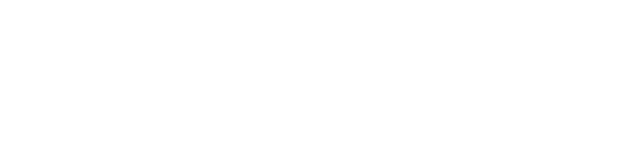
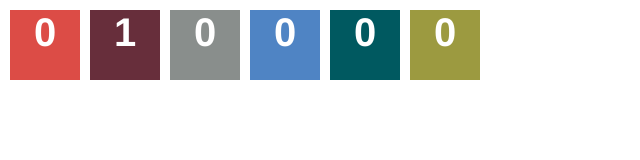
Before and after one commit to meggiszu/learning-HTML-CSS-and-JS, a plain HTML site: page simplePaint/index.html in a window 1280 px wide. Shown: the whole page, without its empty margins (0-640 px from the left). Drawn offline with Linux system fonts and the light colour scheme.

Commit message:
counting panel added

```diff
--- a/simplePaint/index.html
+++ b/simplePaint/index.html
@@ -7,6 +7,15 @@
   <script src="script.js"></script>
 </head>
 <body>
+  <div class="counting-panel">
+    <div class="counter points-hide1"><span id="#DC4C46">0</span></div>
+    <div class="counter points-hide2"><span id="#672E3B">0</span></div>
+    <div class="counter points-hide3"><span id="#898E8C">0</span></div>
+    <div class="counter points-hide4"><span id="#4F84C4">0</span></div>
+    <div class="counter points-hide5"><span id="#005960">0</span></div>
+    <div class="counter points-hide6"><span id="#9C9A40">0</span></div>
+  </div>
 
+  <div id='paint'></div>
 </body>
 </html>
--- a/simplePaint/script.js
+++ b/simplePaint/script.js
@@ -1,38 +1,62 @@
 document.addEventListener("DOMContentLoaded", function() {
-
-
   let active = false;
   let counter = 0;
-  let currentColor = "pink";
-  let colors = ["#DC4C46", "#672E3B", "#223A5E","#898E8C","#005960","#9C9A40"];
+  let colors = [
+    {color:"#DC4C46", name: "Grenadine", counter: 0},
+    {color:"#672E3B", name: "Tawny Port", counter: 0},
+    {color:"#898E8C", name: "Neutral Gray", counter: 0},
+    {color:"#4F84C4", name: "Marina", counter: 0},
+    {color:"#005960", name: "Shaded Spruce", counter: 0},
+    {color:"#9C9A40", name: "Golden Lime", counter: 0},
+  ];
+
+  let currentColor = getColor()
+  updateCounter(currentColor)
+
+  const paint = document.getElementById('paint')
+
+  function getColor() {
+    return colors[Math.floor(Math.random() * 10)%6]
+  }
+
+  function updateCounter(col) {
+    col['counter']++
+    document.getElementById(col['color']).innerHTML = col['counter']
+  }
 
   const draw = function(e) {
-    if(active == false) return;
+    if(active == false) {
+      return;
+    }
 
     const x = e.clientX;
     const y = e.clientY;
     const div = document.createElement('div');
     div.style.top = y + "px";
     div.style.left = x + "px";
+    div.setAttribute('class', 'dot')
 
     if (counter >= 20) {
-      currentColor = colors[Math.floor(Math.random() * 10)%6]
+
+      const col = getColor()
+      updateCounter(col)
+      currentColor = col
+
       counter = 0
     }
 
-    div.style.backgroundColor = currentColor
-    document.body.appendChild(div);
+    div.style.backgroundColor = currentColor['color']
+    paint.appendChild(div);
     counter++
   };
 
 
-   const toggleActive= function() {
-      active = !active
-   };
+  const toggleActive= function() {
+    active = !active
+  };
 
-
-    document.body.addEventListener("mousemove", draw);
-    document.body.addEventListener("mousedown", toggleActive);
-    document.body.addEventListener("mouseup", toggleActive);
-    document.body.addEventListener("drag", function() { active = false })
+  paint.addEventListener("mousemove", draw);
+  paint.addEventListener("mousedown", toggleActive);
+  paint.addEventListener("mouseup", toggleActive);
+  paint.addEventListener("drag", function() { active = false });
 });
--- a/simplePaint/style.css
+++ b/simplePaint/style.css
@@ -3,12 +3,64 @@ body {
   margin: 0;
 }
 
-/*.container {
-  border: 10px green solid;
-}*/
-    div {
+div.counting-panel{
+  display: flex;
+  width: 1000px;
+
+}
+
+.counter {
+  height: 70px;
+  width: 70px;
+  margin-top: 10px;
+  margin-left: 10px;
+  font-size: 25px;
+  color: white;
+  text-align: center;
+  align-self: center;
+}
+
+.points-hide1 {
+  background-color: #DC4C46;
+ }
+
+.points-hide2 {
+  background-color: #672E3B;
+}
+
+.points-hide3 {
+  background-color: #898E8C;
+}
+
+.points-hide4 {
+  background-color: #4F84C4;
+}
+
+.points-hide5 {
+  background-color: #005960;
+}
+
+.points-hide6 {
+  background-color: #9C9A40;
+}
+
+div.dot {
   width: 10px;
   height: 10px;
   border-radius: 50%;
   position: absolute;
 }
+
+span {
+  text-align: center;
+  font-size: 40px;
+  padding-top: 30px;
+  font-family: Helvetica;
+  font-weight: bold;
+}
+
+#paint {
+  display: inline-flex;
+  width: 1000px;
+  height: 700px;
+}
```
Lines whose indentation alone changed are shown as unchanged.
